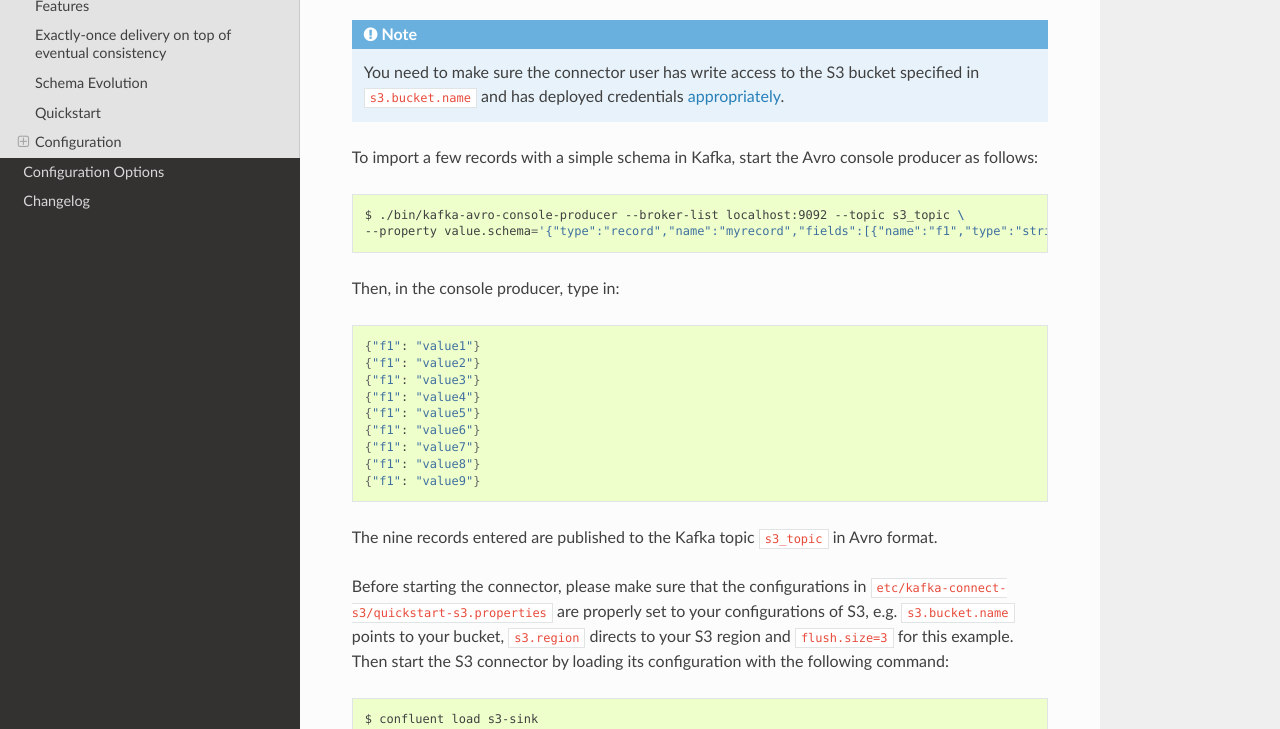
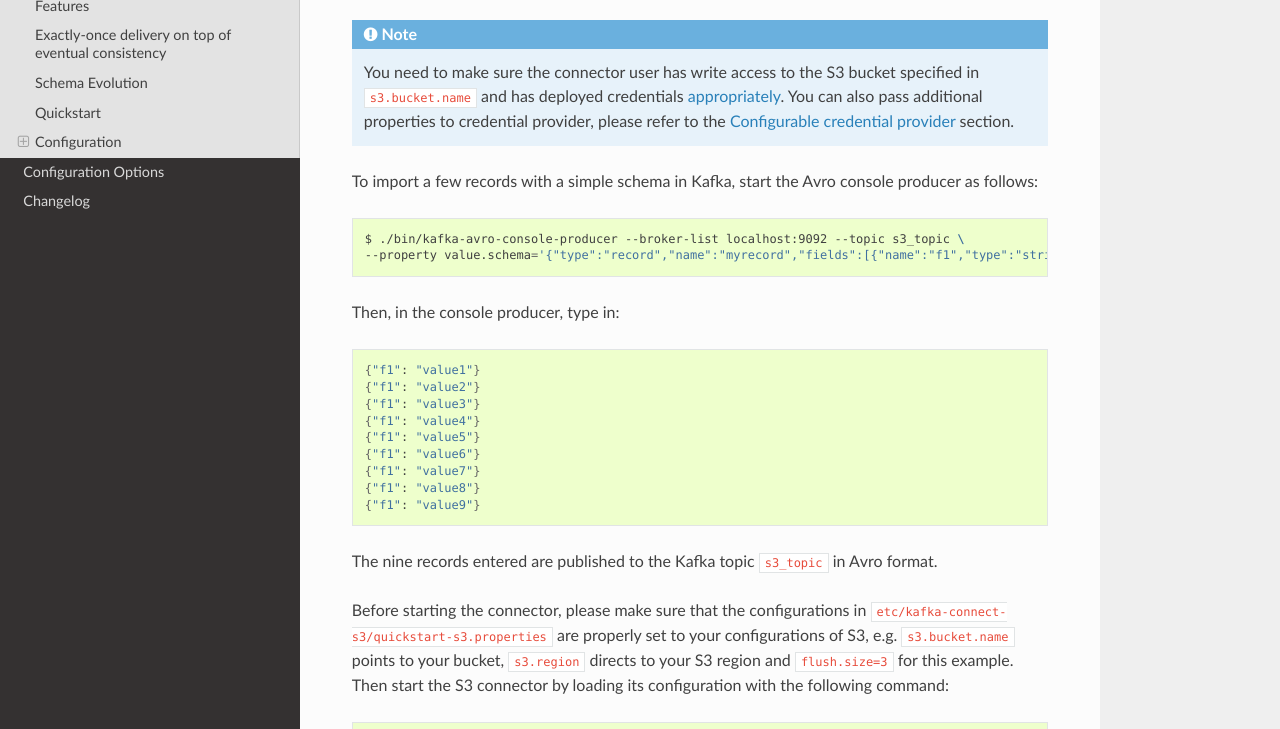
Before and after one commit to confluentinc/kafka-connect-storage-cloud, a Sphinx documentation site: the page built from kafka-connect-s3/docs/s3_connector.rst, in a window 1280 px wide and 900 px high, scrolled down 2795 px, cut to the strip 171-900 px from the top of the window. Built offline with Sphinx 7.4.7 and the Read the Docs theme 2.0.0, drawn with Linux system fonts in a browser that asks for light colours; some of the changed text lies outside the part shown.

Commit message:
CC-1497. Added reference to a Custom credentials provider in docs.

```diff
--- a/kafka-connect-s3/docs/s3_connector.rst
+++ b/kafka-connect-s3/docs/s3_connector.rst
@@ -122,6 +122,8 @@
 .. note:: You need to make sure the connector user has write access to the S3 bucket
    specified in ``s3.bucket.name`` and has deployed credentials
    `appropriately <http://docs.aws.amazon.com/sdk-for-java/v1/developer-guide/credentials.html>`_.
+   You can also pass additional properties to credential provider, please refer to the
+   `Configurable credential provider`_ section.
 
 To import a few records with a simple schema in Kafka, start the Avro console producer as follows:
 
@@ -251,15 +253,16 @@
 This section gives example configurations that cover common scenarios. For detailed description of all the
 available configuration options of the S3 connector go to :ref:`Configuration Options<s3_configuration_options>`
 
-Custom credential provider
-~~~~~~~~~~~~~~~~~~~~~~~~~~
+Configurable credential provider
+~~~~~~~~~~~~~~~~~~~~~~~~~~~~~~~~
 Some use cases require more fine-grained credentials configuration for AWS so that each connector
 could have its own credentials.
 
-To use configurable credential provider, `s3.credentials.provider.class` should be a class which
-implements both `com.amazonaws.auth.AWSCredentialsProvider` and `org.apache.kafka.common.Configurable` interfaces.
+To use configurable credential provider, ``s3.credentials.provider.class`` should be a class which
+implements both ``com.amazonaws.auth.AWSCredentialsProvider`` and ``org.apache.kafka.common
+.Configurable`` interfaces.
 
-A subset of properties, starting from `s3.credentials.provider.` (with stripped out prefix)
+A subset of properties, starting from ``s3.credentials.provider.`` (with stripped out prefix)
 will be passed to an instance of a credential provider.
 
 Here is a non-thread safe reference implementation of configurable credential provider:
```
